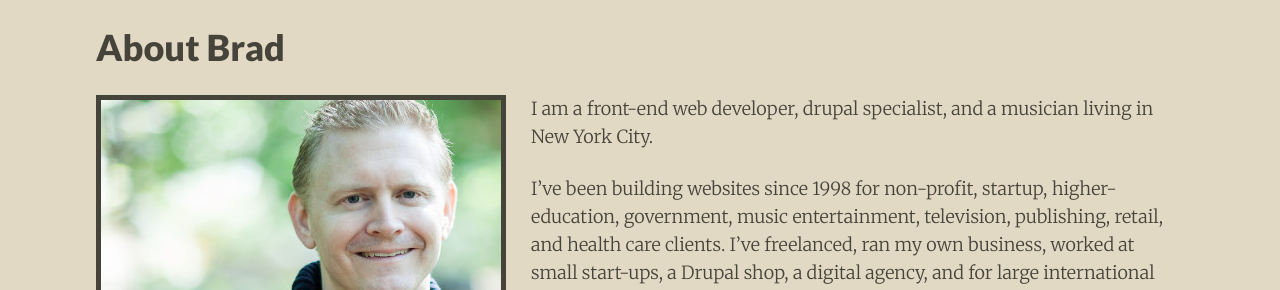
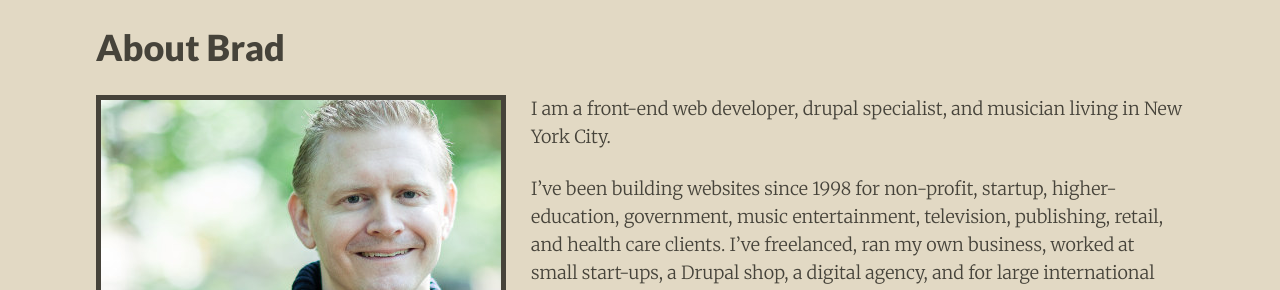
Before and after one commit to bradwade/bradwade.github.io, a Jekyll site: the page built from about.md, in a window 1280 px wide. Shown: the part 528-818 px from the top of the page. Built offline with Jekyll 4.4.1, drawn with Linux system fonts in a browser that asks for light colours; nearby versions of some CDN libraries.

Commit message:
Fixing grammer

```diff
--- a/_config.yml
+++ b/_config.yml
@@ -31,7 +31,7 @@ owner:
   google:
     ad-client:
     ad-slot:
-  bio: Brad Wade is a front-end web developer, Drupal specialist, and a musician living in New York City.
+  bio: Brad Wade is a front-end web developer, Drupal specialist, and musician living in New York City.
   avatar: bradwade-bio-photo.jpg # 160x160 px image for author byline
   disqus-shortname: project47
 
--- a/_data/bio.yml
+++ b/_data/bio.yml
@@ -1,6 +1,6 @@
 # Bio
 image: bradwade-crop-6U9O0340.jpg
-short: I am a front-end web developer, Drupal specialist, and a musician. [Find out more about me...](/about/)
+short: I am a front-end web developer, Drupal specialist, and musician. [Find out more about me...](/about/)
 links:
   - title: LinkedIn
     url: http://www.linkedin.com/in/bradlywade
--- a/about.md
+++ b/about.md
@@ -11,7 +11,7 @@ image:
 <div class="bio">
   <img src="{{ site.url }}/images/{{ site.data.bio.image }}" alt="Brad Wade" class="bio__image">
   <div class="bio__text" markdown="1">
-I am a front-end web developer, drupal specialist, and a musician living in New York City.
+I am a front-end web developer, drupal specialist, and musician living in New York City.
 
 I've been building websites since 1998 for non-profit, startup, higher-education, government, music entertainment, television, publishing, retail, and health care clients. I've freelanced, ran my own business, worked at small start-ups, a Drupal shop, a digital agency, and for large international corporations.
 
```
